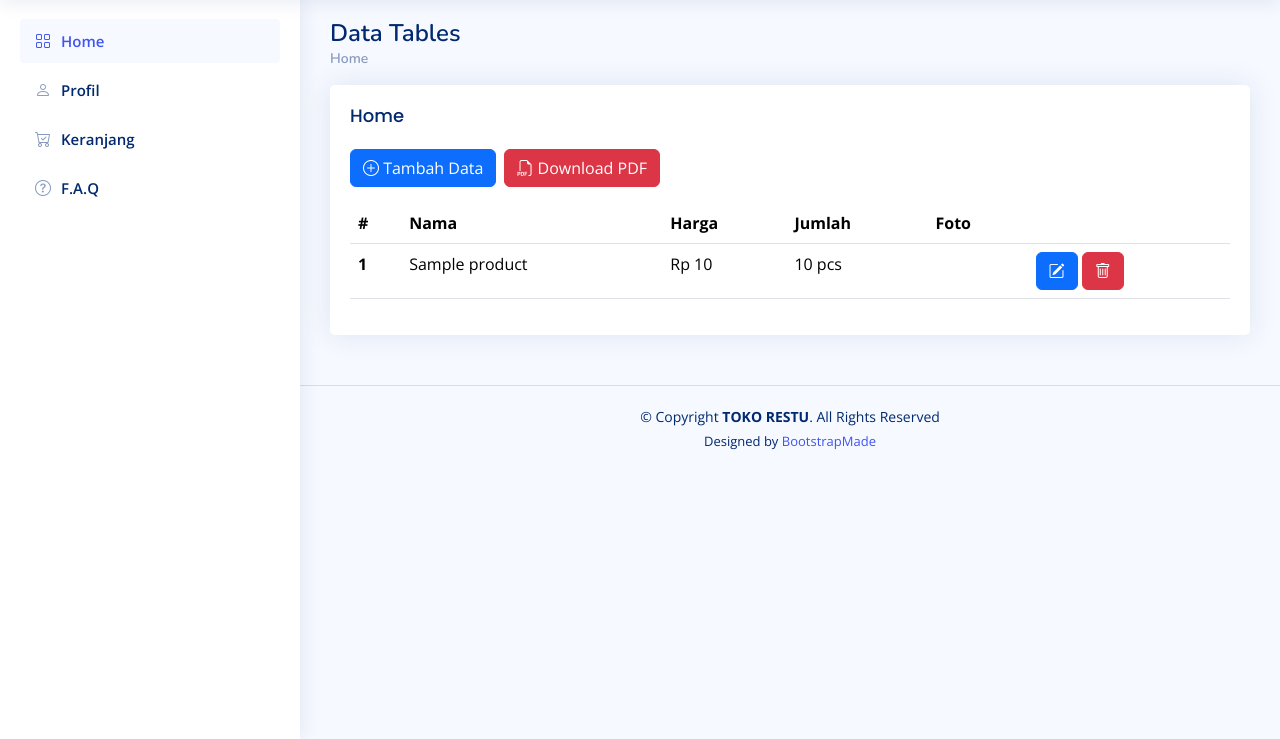
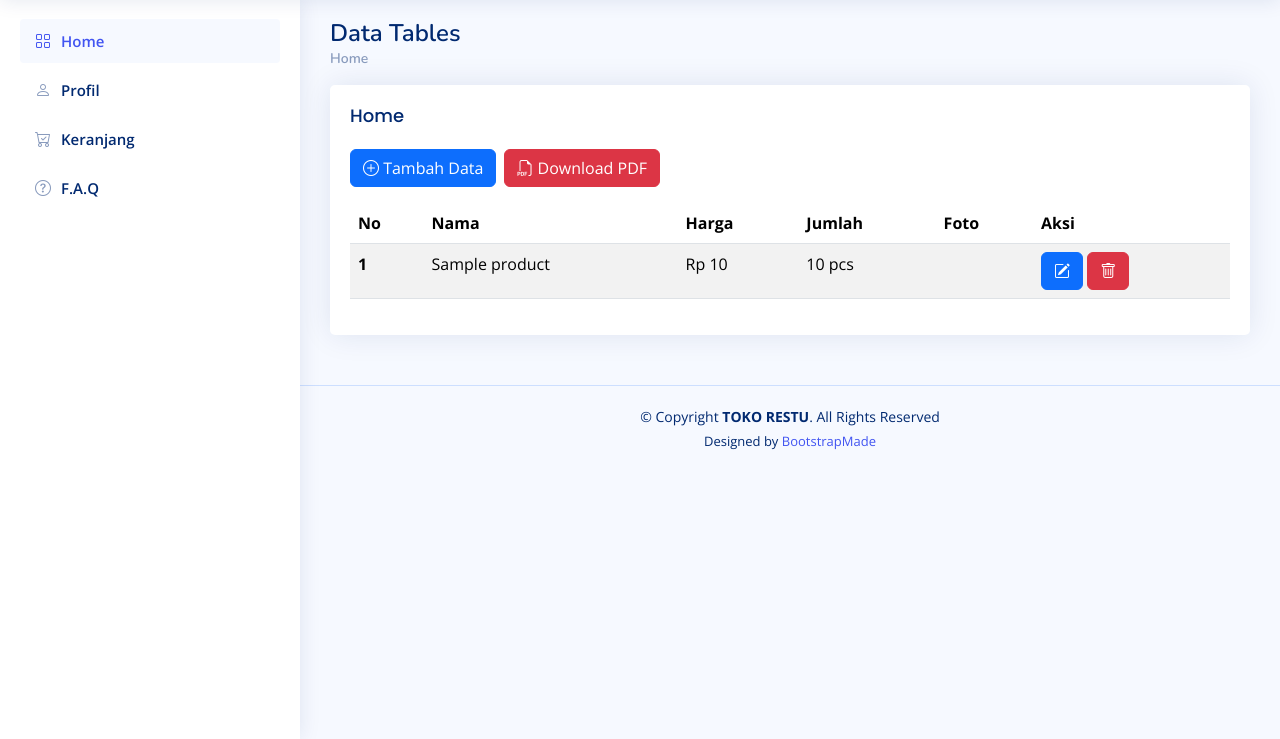
Before and after one commit to RestuArdiannsyah/belajar-ci-tugas, a CodeIgniter 4 app: the page made by app/Views/v_produk.php in a window 1280 px wide. Shown: the part 61-800 px from the top of the page. Run offline with PHP 8.4 and a stand-in for CodeIgniter, Linux system fonts and the light colour scheme; the template is opened without the code that fills it: most values are stand-ins (such as "Sample title", 1, 10 or a date in 2020); grey boxes marked "Sample" are stand-in pictures; data that the repository does not hold is empty; some libraries are stand-ins or nearby versions.

Commit message:
UPDATE TABLE PRODUCT AND CATEGORY

```diff
--- a/app/Views/v_kategori.php
+++ b/app/Views/v_kategori.php
@@ -31,14 +31,14 @@ if (session()->getFlashData('failed')) {
 </button>
 
 <!-- Table with stripped rows -->
-<table class="table datatable">
+<table class="table datatable table-striped table-hover">
   <thead>
     <tr>
-      <th scope="col">#</th>
+      <th scope="col">No</th>
       <th scope="col">Nama</th>
       <th scope="col">Created At</th>
       <th scope="col">Updated At</th>
-      <th scope="col"></th>
+      <th scope="col">Aksi</th>
     </tr>
   </thead>
 
--- a/app/Views/v_produk.php
+++ b/app/Views/v_produk.php
@@ -40,19 +40,19 @@ if (session()->getFlashData('failed')) {
 
 
 <!-- Table with stripped rows -->
-<table class="table datatable">
+<table class="table datatable table-striped table-hover">
   <thead>
     <tr>
-      <th scope="col">#</th>
+      <th scope="col">No</th>
       <th scope="col">Nama</th>
       <th scope="col">Harga</th>
       <th scope="col">Jumlah</th>
       <th scope="col">Foto</th>
-      <th scope="col"></th>
+      <th scope="col">Aksi</th>
     </tr>
   </thead>
 
-  <tbody>
+  <tbody class="tbody-light">
     <?php foreach ($product as $index => $produk) : ?>
       <tr>
         <th scope="row"><?php echo $index + 1 ?></th>
```
